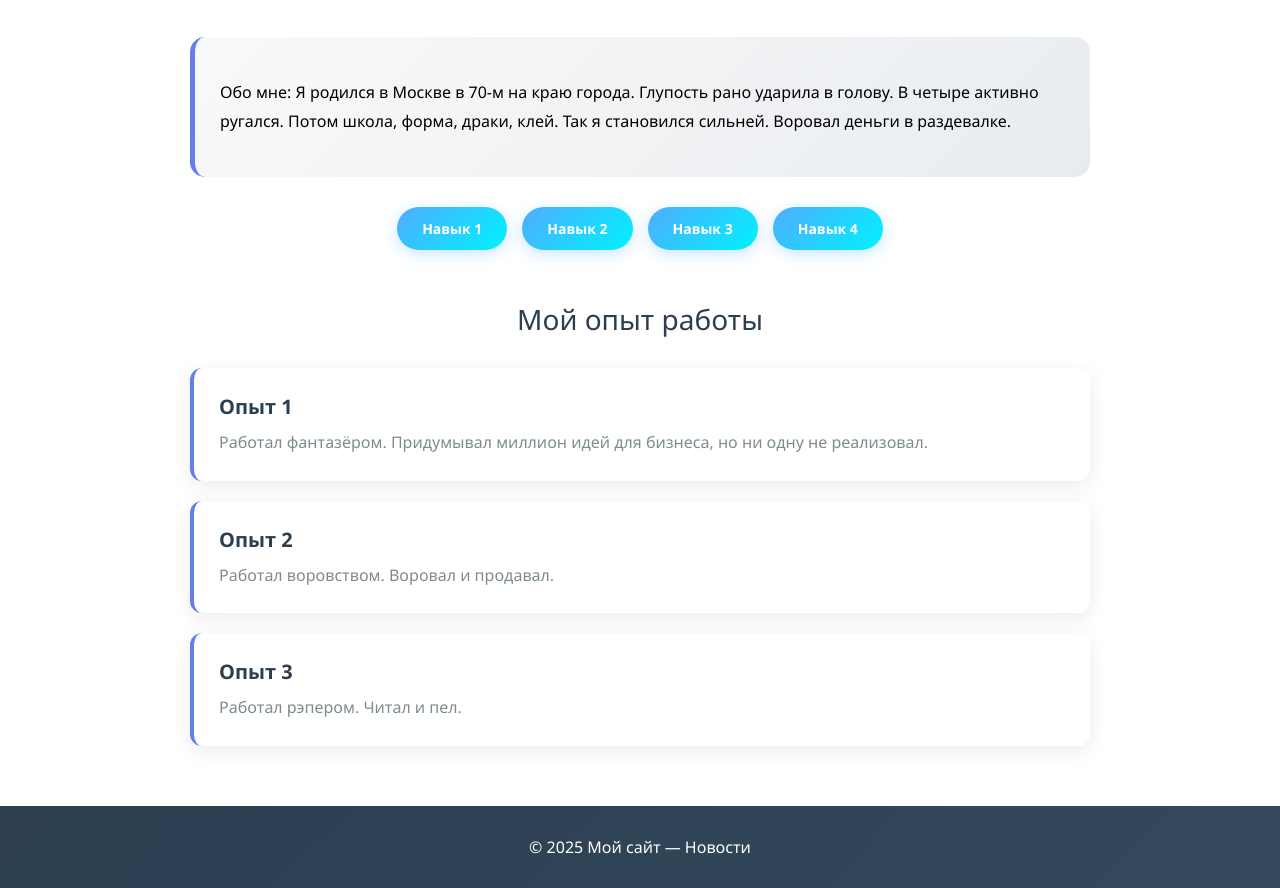
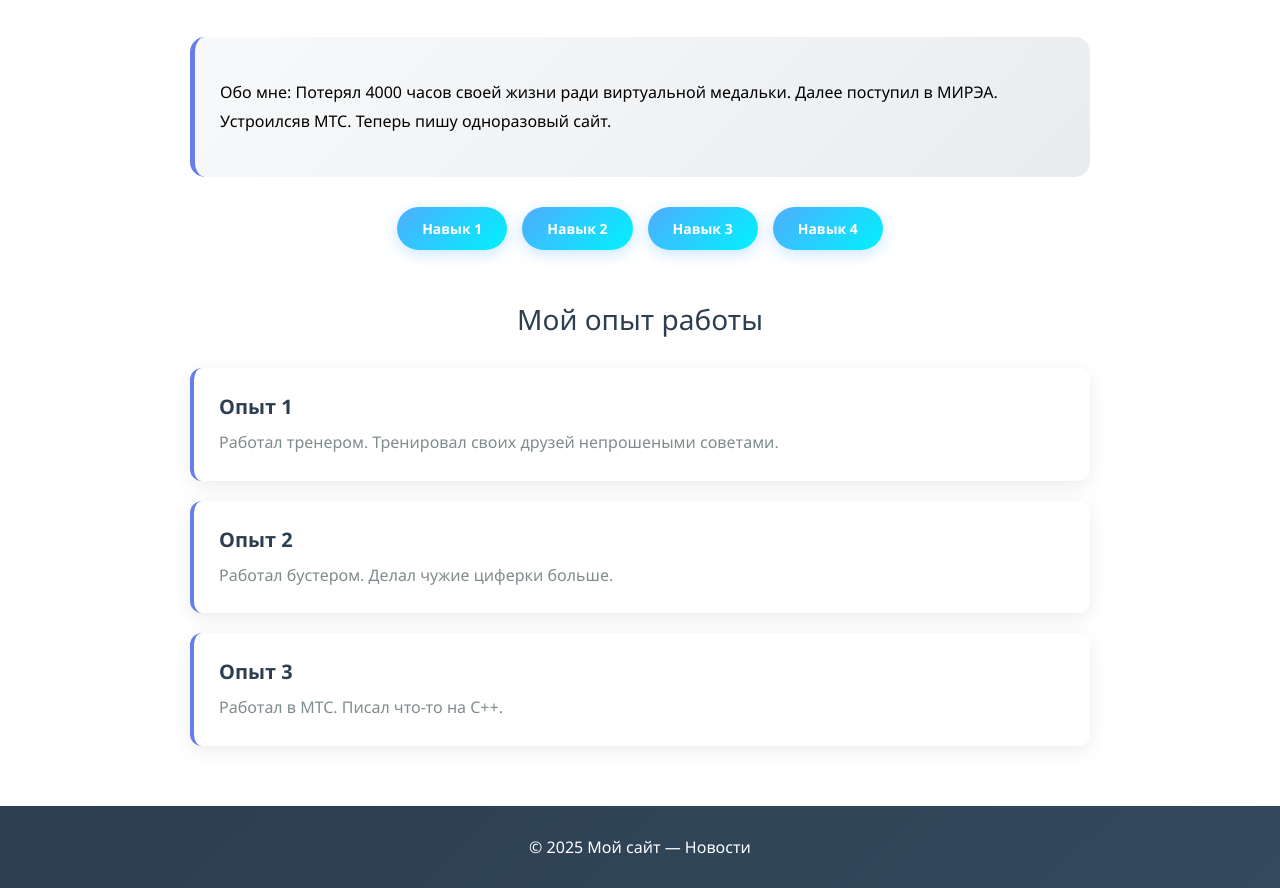
Before and after one commit to L1perz/frontend-and-backend-practice, a plain HTML site: page index.html in a window 1280 px wide. Shown: the part 687-1575 px from the top of the page. Drawn offline with Linux system fonts and the light colour scheme.

Commit message:
update index.html

```diff
--- a/index.html
+++ b/index.html
@@ -30,10 +30,8 @@
             </div>
 
             <div class="about-me">
-                <p>Обо мне: Я родился в Москве в 70-м на краю города. Глупость
-                    рано ударила в голову. В четыре активно ругался.
-                    Потом школа, форма, драки, клей. Так я становился сильней.
-                    Воровал деньги в раздевалке.</p>
+                <p>Обо мне: Потерял 4000 часов своей жизни ради виртуальной медальки. Далее поступил в МИРЭА.
+                Устроилсяв МТС. Теперь пишу одноразовый сайт.</p>
             </div>
 
             <div class="skills-container">
@@ -47,16 +45,15 @@
                 <h2 class="section-title">Мой опыт работы</h2>
                 <div class="experience-card">
                     <h3 class="experience-title">Опыт 1</h3>
-                    <p class="experience-desc">Работал фантазёром. Придумывал миллион идей для бизнеса, но ни одну не реализовал.</p>
+                    <p class="experience-desc">Работал тренером. Тренировал своих друзей непрошеными советами.</p>
                 </div>
                 <div class="experience-card">
                     <h3 class="experience-title">Опыт 2</h3>
-                    <p class="experience-desc">Работал воровством. Воровал и
-                        продавал.</p>
+                    <p class="experience-desc">Работал бустером. Делал чужие циферки больше.</p>
                 </div>
                 <div class="experience-card">
                     <h3 class="experience-title">Опыт 3</h3>
-                    <p class="experience-desc">Работал рэпером. Читал и пел.
+                    <p class="experience-desc">Работал в МТС. Писал что-то на C++.
                     </p>
                 </div>
             </div>
```
